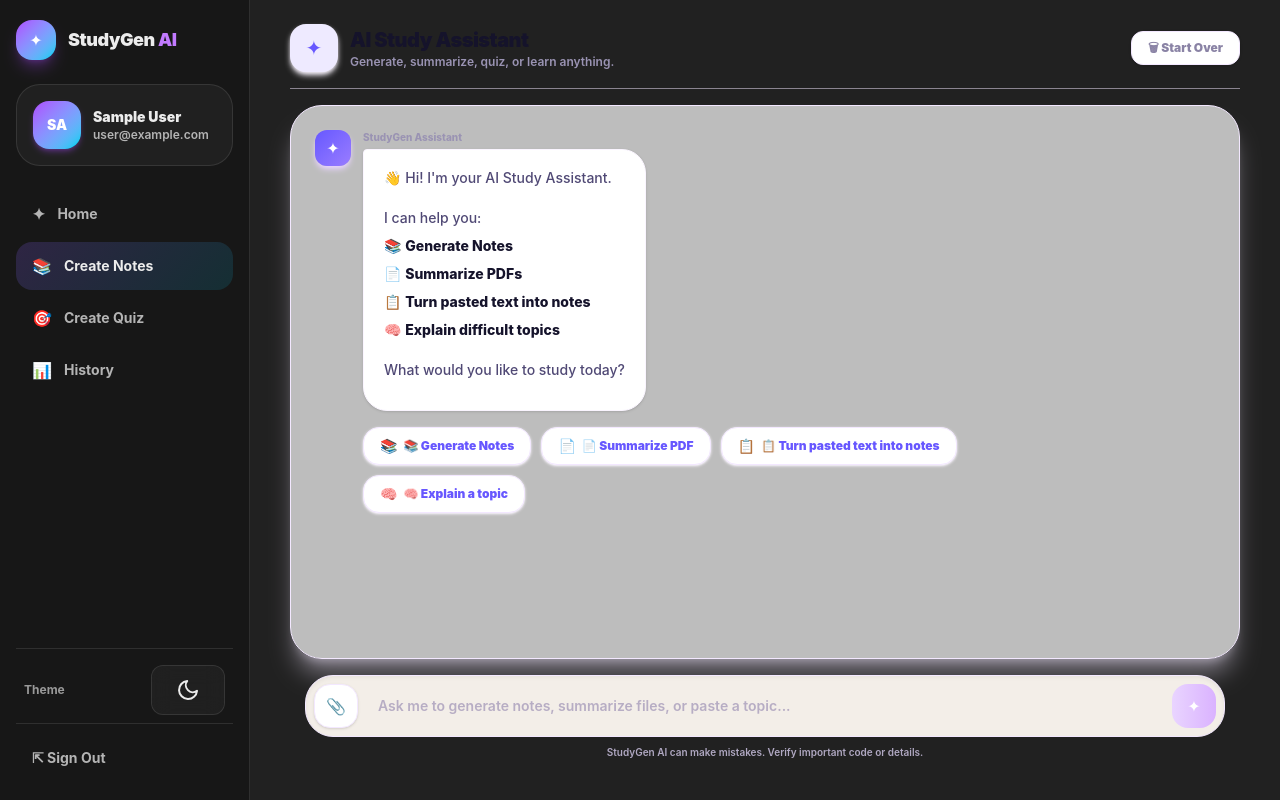
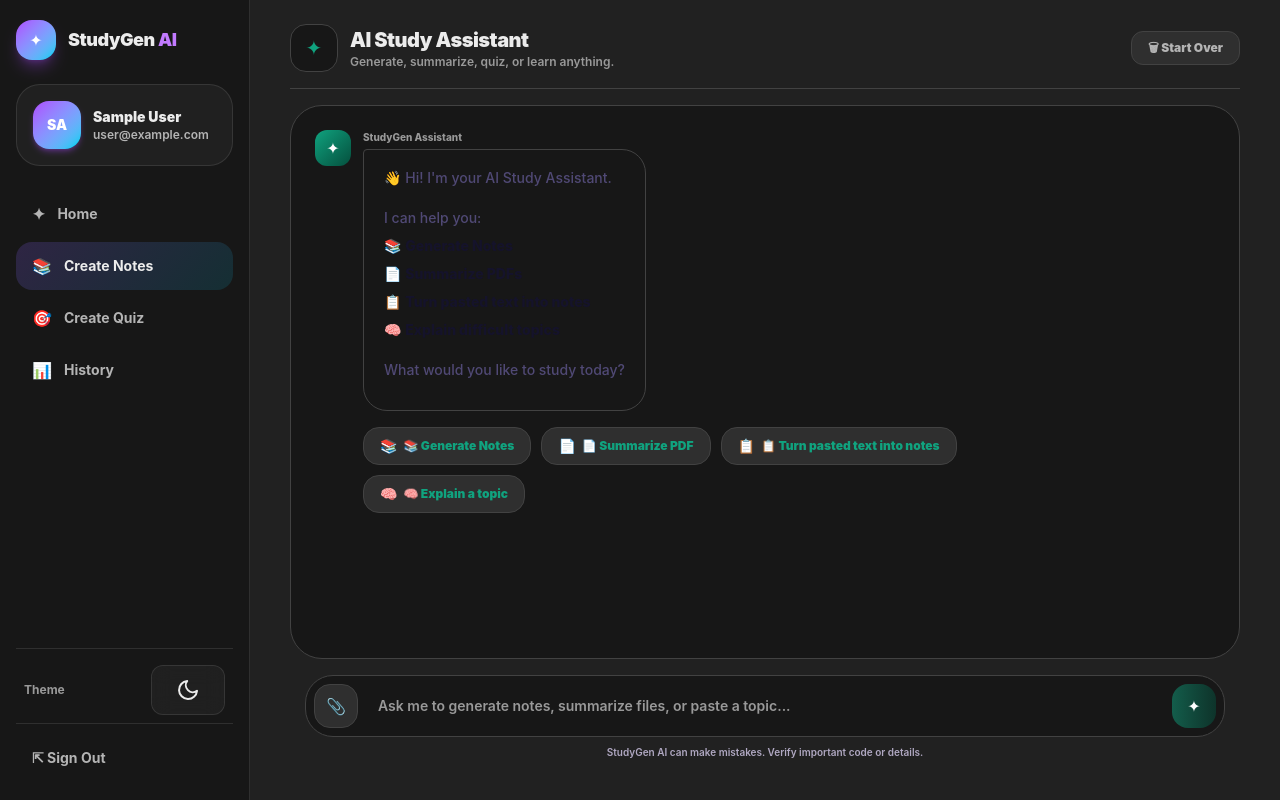
Before and after one commit to dipika-rijal/AI-Study-Notes-Quiz-Generator, a React (Vite) app in the folder frontend/: page /app/notes in a window 1280 px wide. Built offline with nearby package versions, Linux system fonts and the light colour scheme; no server answers; sample sign-in values are in the browser's storage.

Commit message:
style: apply dark mode to chat components (ChatPage, ChatInput, ChatMessage, SuggestionChips)

```diff
--- a/frontend/src/components/app/ChatInput.jsx
+++ b/frontend/src/components/app/ChatInput.jsx
@@ -125,7 +125,7 @@ export default function ChatInput({
 
   return (
     <div className="w-full">
-      <form onSubmit={handleSubmit} className="relative flex items-end gap-2 rounded-[28px] border border-purple-100 bg-[#f3eee8] p-2 focus-within:border-[#6757ff] focus-within:bg-white transition shadow-inner">
+      <form onSubmit={handleSubmit} className="relative flex items-end gap-2 rounded-[28px] border border-purple-100 dark:border-[#424242] bg-[#f3eee8] dark:bg-[#171717] p-2 focus-within:border-[#6757ff] dark:focus-within:border-[#10a37f] focus-within:bg-white dark:focus-within:bg-[#2f2f2f] transition shadow-inner dark:shadow-none">
         {/* Hidden File Input */}
         <input
           ref={fileInputRef}
@@ -142,7 +142,7 @@ export default function ChatInput({
           onClick={() => fileInputRef.current?.click()}
           disabled={disabled || isInputLoading}
           aria-label="Upload document (PDF, TXT, or MD)"
-          className="flex h-11 w-11 shrink-0 items-center justify-center rounded-2xl bg-white hover:bg-[#eeeaff] text-[#6757ff] active:scale-95 transition disabled:opacity-50 disabled:cursor-not-allowed hover:-translate-y-0.5 shadow-sm border border-purple-100"
+          className="flex h-11 w-11 shrink-0 items-center justify-center rounded-2xl bg-white dark:bg-[#2f2f2f] hover:bg-[#eeeaff] dark:hover:bg-[#424242] text-[#6757ff] dark:text-[#b4b4b4] active:scale-95 transition disabled:opacity-50 disabled:cursor-not-allowed hover:-translate-y-0.5 shadow-sm dark:shadow-none border border-purple-100 dark:border-[#424242]"
         >
           📎
         </button>
@@ -161,7 +161,7 @@ export default function ChatInput({
           disabled={disabled || isInputLoading}
           rows={1}
           style={{ height: "auto" }}
-          className="flex-1 resize-none bg-transparent px-3 py-2.5 text-sm font-semibold leading-relaxed text-[#15132b] outline-none max-h-40 placeholder:text-[#b7adc4] disabled:cursor-not-allowed"
+          className="flex-1 resize-none bg-transparent px-3 py-2.5 text-sm font-semibold leading-relaxed text-[#15132b] dark:text-[#ececec] outline-none max-h-40 placeholder:text-[#b7adc4] dark:placeholder:text-[#999999] disabled:cursor-not-allowed"
         />
 
         {/* Send Button */}
@@ -169,7 +169,7 @@ export default function ChatInput({
           type="submit"
           disabled={disabled || isInputLoading || !inputValue.trim()}
           aria-label="Send message"
-          className="flex h-11 w-11 shrink-0 items-center justify-center rounded-2xl bg-gradient-to-r from-[#6757ff] to-[#b75cff] text-white active:scale-95 hover:-translate-y-0.5 transition shadow-md shadow-purple-100 disabled:from-purple-200 disabled:to-purple-300 disabled:shadow-none disabled:cursor-not-allowed cursor-pointer"
+          className="flex h-11 w-11 shrink-0 items-center justify-center rounded-2xl bg-gradient-to-r from-[#6757ff] to-[#b75cff] dark:from-[#10a37f] dark:to-[#05503e] text-white active:scale-95 hover:-translate-y-0.5 transition shadow-md shadow-purple-100 dark:shadow-none disabled:from-purple-200 disabled:to-purple-300 dark:disabled:from-[#10a37f]/50 dark:disabled:to-[#05503e]/50 disabled:shadow-none disabled:cursor-not-allowed cursor-pointer"
         >
           ✦
         </button>
--- a/frontend/src/components/app/ChatMessage.jsx
+++ b/frontend/src/components/app/ChatMessage.jsx
@@ -45,7 +45,7 @@ export default function ChatMessage({
     >
       {/* AI Avatar */}
       {!isUser && (
-        <div className="flex h-9 w-9 shrink-0 select-none items-center justify-center rounded-xl bg-gradient-to-br from-[#6757ff] to-[#9a7cff] text-base text-white shadow-md shadow-purple-200">
+        <div className="flex h-9 w-9 shrink-0 select-none items-center justify-center rounded-xl bg-gradient-to-br from-[#6757ff] to-[#9a7cff] dark:from-[#10a37f] dark:to-[#05503e] text-base text-white shadow-md shadow-purple-200 dark:shadow-none">
           ✦
         </div>
       )}
@@ -53,7 +53,7 @@ export default function ChatMessage({
       {/* Bubble Wrapper */}
       <div className={`flex flex-col max-w-[85%] md:max-w-[75%] ${isUser ? "items-end" : "items-start"}`}>
         {/* Username/Label header */}
-        <span className="text-[10px] font-extrabold text-[#9a93b3] mb-1 select-none">
+        <span className="text-[10px] font-extrabold text-[#9a93b3] dark:text-[#999999] mb-1 select-none">
           {isUser ? "You" : "StudyGen Assistant"}
         </span>
 
@@ -86,11 +86,11 @@ export default function ChatMessage({
           </Suspense>
         ) : (
           <div
-            className={`rounded-3xl px-5 py-3.5 shadow-sm leading-relaxed text-sm font-semibold select-text
+            className={`rounded-3xl px-5 py-3.5 shadow-sm dark:shadow-none leading-relaxed text-sm font-semibold select-text
               ${
                 isUser
-                  ? "bg-[#6757ff] text-white rounded-tr-sm"
-                  : "bg-white border border-purple-50 text-[#15132b] rounded-tl-sm"
+                  ? "bg-[#6757ff] dark:bg-[#10a37f] text-white rounded-tr-sm"
+                  : "bg-white dark:bg-[#171717] border border-purple-50 dark:border-[#424242] text-[#15132b] dark:text-[#ececec] rounded-tl-sm"
               }`}
           >
             {type === "loading" ? (
--- a/frontend/src/components/app/ChatPage.jsx
+++ b/frontend/src/components/app/ChatPage.jsx
@@ -54,16 +54,16 @@ export default function ChatPage() {
   return (
     <div className="flex h-[calc(100vh-4rem)] flex-col bg-transparent">
       {/* Chat header area */}
-      <header className="flex items-center justify-between border-b border-purple-100/50 pb-4 mb-4 select-none">
+      <header className="flex items-center justify-between border-b border-purple-100/50 dark:border-[#424242] pb-4 mb-4 select-none">
         <div className="flex items-center gap-3">
-          <div className="grid h-12 w-12 place-items-center rounded-2xl bg-[#eeeaff] text-xl text-[#6757ff] shadow-md shadow-purple-50">
+          <div className="grid h-12 w-12 place-items-center rounded-2xl bg-[#eeeaff] dark:bg-[#171717] dark:border dark:border-[#424242] text-xl text-[#6757ff] dark:text-[#10a37f] shadow-md shadow-purple-50 dark:shadow-none">
             ✦
           </div>
           <div>
-            <h1 className="text-xl font-black tracking-tight text-[#15132b]">
+            <h1 className="text-xl font-black tracking-tight text-[#15132b] dark:text-[#ececec]">
               AI Study Assistant
             </h1>
-            <p className="text-xs font-semibold text-[#9a93b3]">
+            <p className="text-xs font-semibold text-[#9a93b3] dark:text-[#999999]">
               Generate, summarize, quiz, or learn anything.
             </p>
           </div>
@@ -73,7 +73,7 @@ export default function ChatPage() {
           type="button"
           onClick={actions.resetChat}
           aria-label="Start a new chat session"
-          className="rounded-xl border border-purple-100 bg-white hover:bg-red-50 hover:text-red-500 hover:border-red-100 px-4 py-2 text-xs font-black text-[#8a83a5] transition active:scale-95 shadow-sm cursor-pointer"
+          className="rounded-xl border border-purple-100 dark:border-[#424242] bg-white dark:bg-[#2f2f2f] hover:bg-red-50 dark:hover:bg-red-900/30 hover:text-red-500 dark:hover:text-red-400 hover:border-red-100 dark:hover:border-red-800/50 px-4 py-2 text-xs font-black text-[#8a83a5] dark:text-[#b4b4b4] transition active:scale-95 shadow-sm dark:shadow-none cursor-pointer"
         >
           🗑 Start Over
         </button>
@@ -82,8 +82,8 @@ export default function ChatPage() {
       {/* Action Loader Alert Panel */}
       {loadingState !== "none" && loadingState !== "generating" && (
         <div className="mb-4 flex items-center justify-center animate-pulse">
-          <div className="flex items-center gap-2 rounded-2xl bg-[#eeeaff] border border-purple-100 px-4 py-2 text-2xs font-extrabold text-[#6757ff] shadow-md shadow-purple-100/50">
-            <span className="h-2 w-2 animate-ping rounded-full bg-[#6757ff]" />
+          <div className="flex items-center gap-2 rounded-2xl bg-[#eeeaff] dark:bg-[#171717] border border-purple-100 dark:border-[#10a37f]/50 px-4 py-2 text-2xs font-extrabold text-[#6757ff] dark:text-[#10a37f] shadow-md shadow-purple-100/50 dark:shadow-none">
+            <span className="h-2 w-2 animate-ping rounded-full bg-[#6757ff] dark:bg-[#10a37f]" />
             <span>
               {loadingState === "thinking" && "Searching Note..."}
               {loadingState === "uploading" && "Reading Document..."}
@@ -98,7 +98,7 @@ export default function ChatPage() {
       {/* Main Conversation viewport */}
       <main
         ref={scrollContainerRef}
-        className="flex-1 overflow-y-auto rounded-[32px] border border-purple-100 bg-white/70 p-5 md:p-6 shadow-xl shadow-purple-100/40 space-y-4 mb-4"
+        className="flex-1 overflow-y-auto rounded-[32px] border border-purple-100 dark:border-[#424242] bg-white/70 dark:bg-[#171717] p-5 md:p-6 shadow-xl shadow-purple-100/40 dark:shadow-none space-y-4 mb-4"
       >
         <div className="mx-auto max-w-[900px] space-y-5">
           {messages.map((message) => (
@@ -120,23 +120,23 @@ export default function ChatPage() {
 
       {/* Error Panel and recovery options */}
       {errorMessage && (
-        <div className="mb-4 rounded-2xl bg-red-50 border border-red-100 p-4 shadow-sm animate-fade-in">
+        <div className="mb-4 rounded-2xl bg-red-50 dark:bg-red-900/20 border border-red-100 dark:border-red-900/50 p-4 shadow-sm dark:shadow-none animate-fade-in">
           <div className="flex flex-col sm:flex-row sm:items-center justify-between gap-3">
-            <p className="text-xs font-semibold text-red-600">
+            <p className="text-xs font-semibold text-red-600 dark:text-red-400">
               ⚠️ {errorMessage}
             </p>
             <div className="flex gap-2">
               <button
                 type="button"
                 onClick={actions.regenerateResponse}
-                className="rounded-lg bg-red-100 hover:bg-red-200 text-red-700 px-3 py-1.5 text-2xs font-extrabold transition"
+                className="rounded-lg bg-red-100 dark:bg-red-900/50 hover:bg-red-200 dark:hover:bg-red-900/80 text-red-700 dark:text-red-300 px-3 py-1.5 text-2xs font-extrabold transition"
               >
                 🔄 Retry
               </button>
               <button
                 type="button"
                 onClick={() => setErrorMessage("")}
-                className="rounded-lg bg-white border border-red-200 hover:bg-red-50 text-red-600 px-3 py-1.5 text-2xs font-extrabold transition"
+                className="rounded-lg bg-white dark:bg-transparent border border-red-200 dark:border-red-900/50 hover:bg-red-50 dark:hover:bg-red-900/30 text-red-600 dark:text-red-400 px-3 py-1.5 text-2xs font-extrabold transition"
               >
                 Dismiss
               </button>
--- a/frontend/src/components/app/SuggestionChips.jsx
+++ b/frontend/src/components/app/SuggestionChips.jsx
@@ -22,8 +22,8 @@ function SuggestionChips({ options = [], onSelect, disabled = false }) {
           className={`flex items-center gap-1.5 px-4 py-2.5 rounded-2xl text-xs font-black transition border
             ${
               disabled
-                ? "bg-purple-50/50 border-purple-100 text-purple-300 cursor-not-allowed"
-                : "bg-white border-purple-100 text-[#6757ff] hover:bg-[#eeeaff] hover:border-[#6757ff] active:scale-95 hover:-translate-y-0.5 shadow-sm shadow-purple-50 hover:shadow-purple-100 cursor-pointer"
+                ? "bg-purple-50/50 dark:bg-[#171717] border-purple-100 dark:border-[#424242] text-purple-300 dark:text-gray-600 cursor-not-allowed"
+                : "bg-white dark:bg-[#2f2f2f] border-purple-100 dark:border-[#424242] text-[#6757ff] dark:text-[#10a37f] hover:bg-[#eeeaff] dark:hover:bg-[#171717] hover:border-[#6757ff] dark:hover:border-[#10a37f] active:scale-95 hover:-translate-y-0.5 shadow-sm dark:shadow-none shadow-purple-50 dark:hover:shadow-none hover:shadow-purple-100 cursor-pointer"
             }`}
         >
           {option.icon && <span className="text-sm leading-none">{option.icon}</span>}
```
